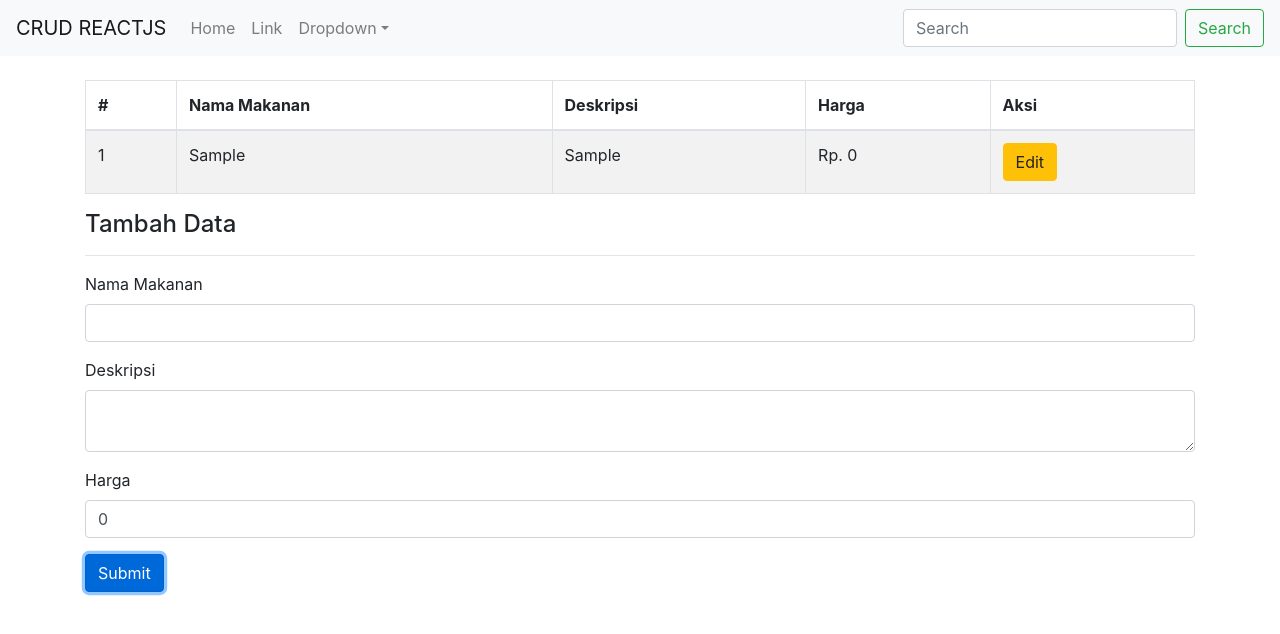
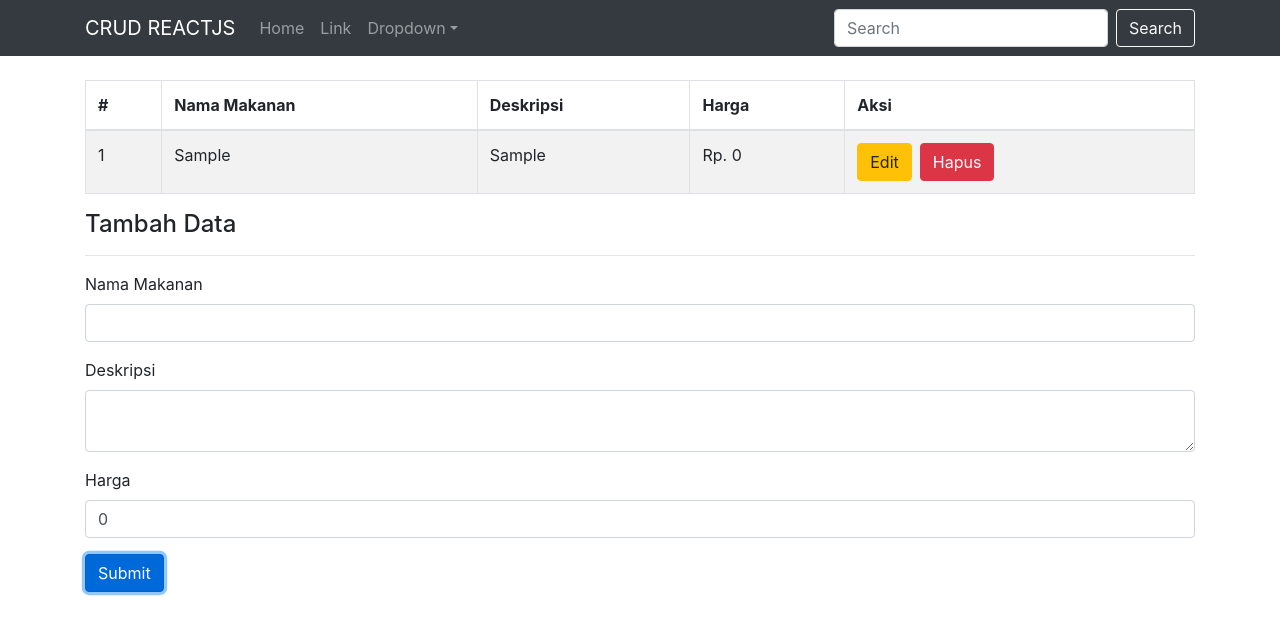
Before and after one commit to fatikh07/reactjsdasar, a React (Create React App) app: page / in a window 1280 px wide. Both pictures are taken after typing "Sample", "Sample" into the empty fields and a click on the button "Submit". Shown: the top 634 px of the page. Built offline with nearby package versions, Linux system fonts and the light colour scheme.

Commit message:
Tutorial 10

```diff
--- a/src/crud/NavbarComponent.js
+++ b/src/crud/NavbarComponent.js
@@ -10,7 +10,8 @@ import {
 
 const NavbarComponent = () => {
   return (
-    <Navbar bg="light" expand="lg">
+    <Navbar bg="dark" variant="dark" expand="lg">
+      <div className="container">
         <Navbar.Brand href="#home">CRUD REACTJS</Navbar.Brand>
         <Navbar.Toggle aria-controls="basic-navbar-nav" />
         <Navbar.Collapse id="basic-navbar-nav">
@@ -31,9 +32,10 @@ const NavbarComponent = () => {
           </Nav>
           <Form inline>
             <FormControl type="text" placeholder="Search" className="mr-sm-2" />
-          <Button variant="outline-success">Search</Button>
+            <Button variant="outline-light">Search</Button>
           </Form>
         </Navbar.Collapse>
+      </div>
     </Navbar>
   );
 };
--- a/src/crud/Tabel.js
+++ b/src/crud/Tabel.js
@@ -1,7 +1,7 @@
 import React from "react";
 import { Table } from "react-bootstrap";
 
-const Tabel = ({ makanans, editData }) => {
+const Tabel = ({ makanans, editData, hapusData }) => {
   return (
     <Table striped bordered hover>
       <thead>
@@ -23,10 +23,16 @@ const Tabel = ({ makanans, editData }) => {
               <td>Rp. {makanan.harga}</td>
               <td>
                 <button
-                  className="btn btn-warning"
+                  className="btn btn-warning mr-2"
                   onClick={() => editData(makanan.id)}
                 >
                   Edit
+                </button>
+                <button
+                  className="btn btn-danger"
+                  onClick={() => hapusData(makanan.id)}
+                >
+                  Hapus
                 </button>
               </td>
             </tr>
--- a/src/crud/index.js
+++ b/src/crud/index.js
@@ -80,13 +80,29 @@ export default class Crud extends Component {
     });
   };
 
+  hapusData = (id) => {
+    const makananBaru = this.state.makanans
+      .filter((makanan) => makanan.id !== id)
+      .map((filterMakanan) => {
+        return filterMakanan;
+      });
+
+    this.setState({
+      makanans: makananBaru,
+    });
+  };
+
   render() {
     console.log(this.state.makanans);
     return (
       <div>
         <NavbarComponent />
         <div className="container mt-4">
-          <Tabel makanans={this.state.makanans} editData={this.editData} />
+          <Tabel
+            makanans={this.state.makanans}
+            editData={this.editData}
+            hapusData={this.hapusData}
+          />
           <Formulir
             {...this.state}
             handleChange={this.handleChange}
```
Lines whose indentation alone changed are shown as unchanged.
